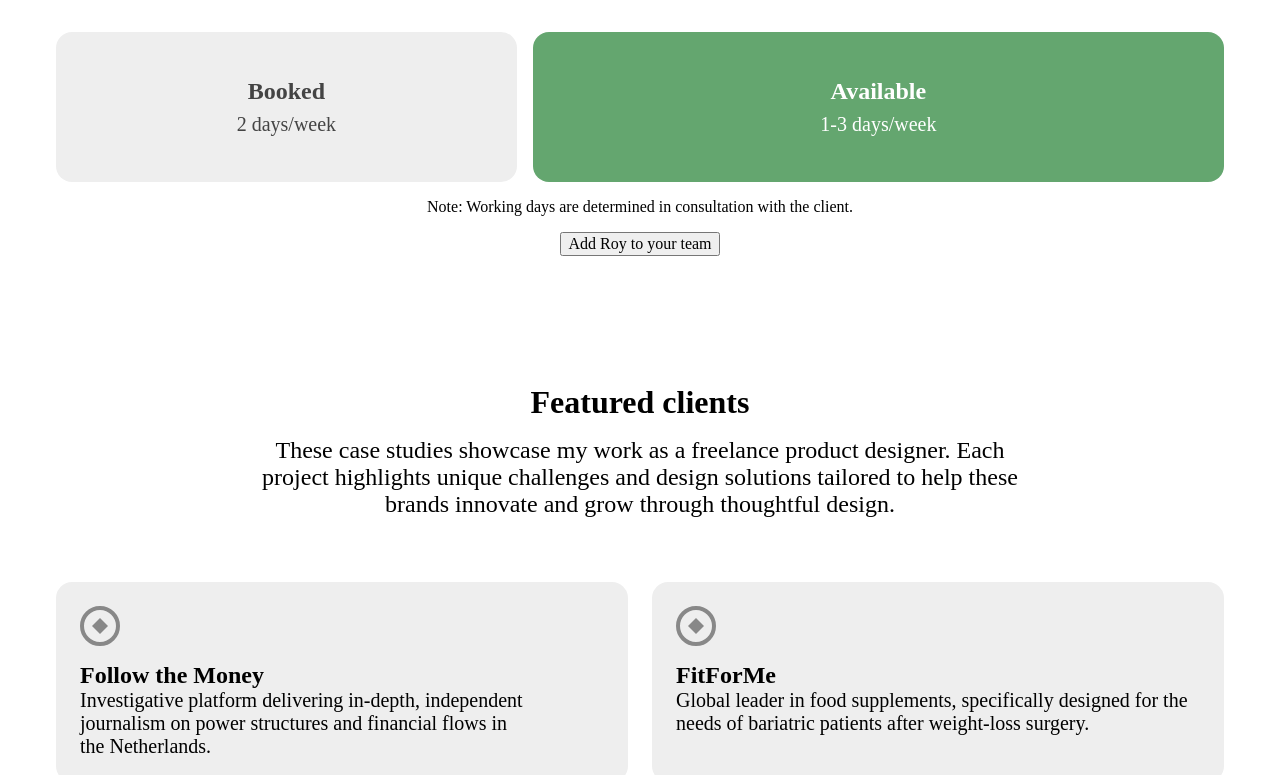
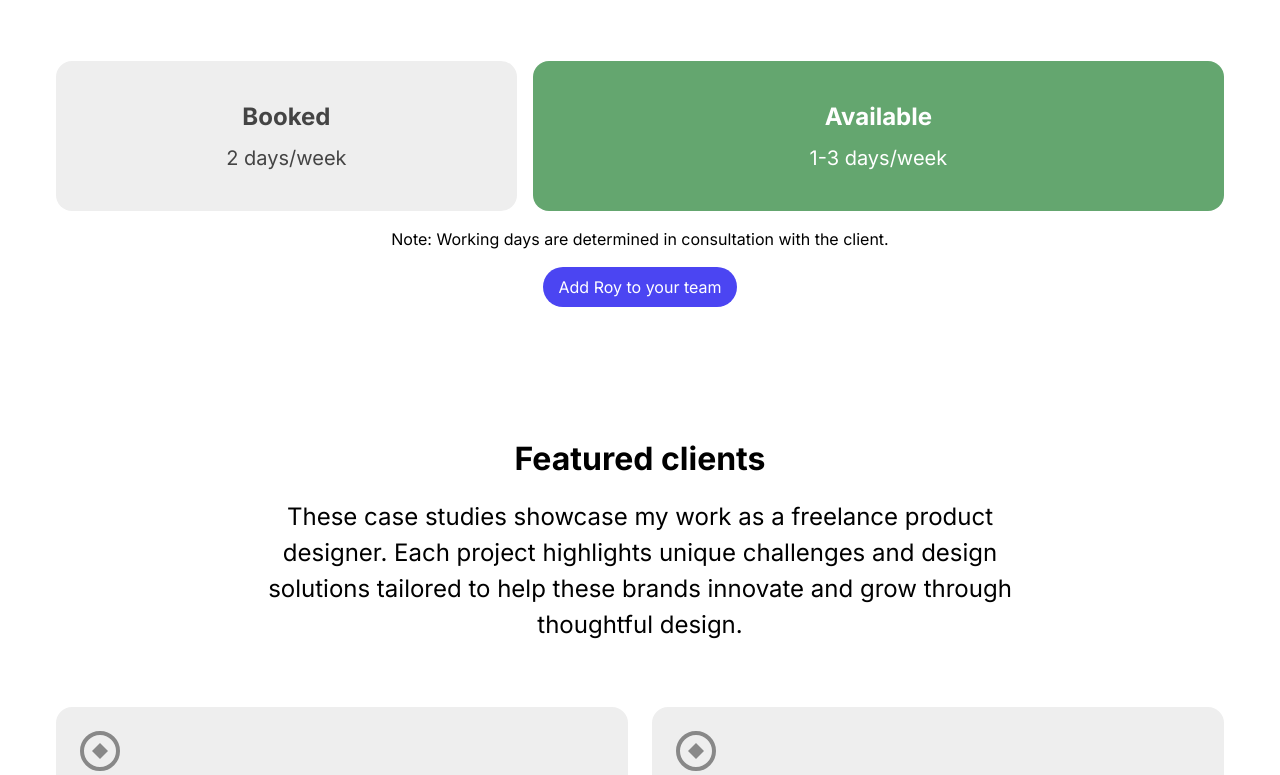
Before and after one commit to roy-abbink/website, a plain HTML site: page index.html in a window 1280 px wide. Shown: the part 931-1706 px from the top of the page. Drawn offline with Linux system fonts and the light colour scheme.

Commit message:
Added some missing CSS general styles

```diff
--- a/style.css
+++ b/style.css
@@ -60,6 +60,37 @@ text-wrap: balance;
 
 #root, #__next {
 isolation: isolate;
+}
+
+/* ---------- GENERAL STYLES ---------- */
+html {
+    font-size: 16px;
+    line-height: 1.5;
+}
+
+body {
+    font-family: 'Inter', -apple-system, BlinkMacSystemFont, 'Segoe UI', Roboto, Oxygen, Ubuntu, Cantarell, 'Open Sans', 'Helvetica Neue', sans-serif;
+    background-color: var(--color-neutral-lighter);
+    color: var(--color-neutral-darker);
+}
+
+img, picture, video, canvas, svg {
+    display: block;
+    max-width: 100%;
+}
+
+input, button, textarea, select {
+    font: inherit;
+}
+
+button {
+    background-color: var(--color-primary);
+    color: var(--color-neutral-lighter);
+    border: none;
+    padding: 0.5rem 1rem;
+    border-radius: var(--border-radius-full);
+    cursor: pointer;
+    font-size: var(--font-size-xsmall);
 }
 
 /* ---------- TYPOGRAPHY ---------- */
```
